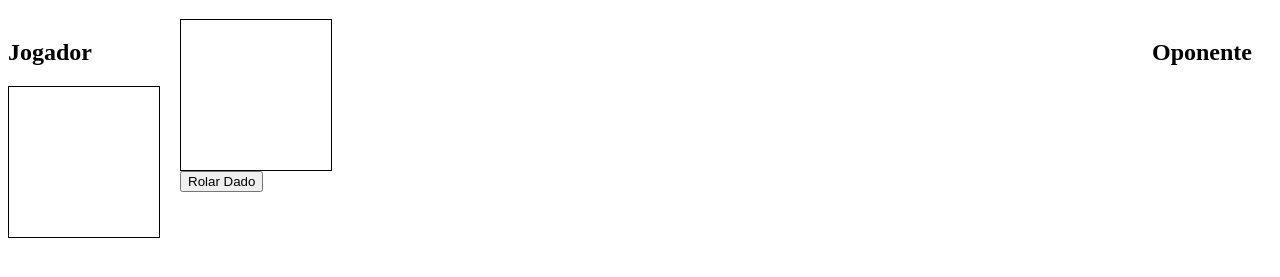
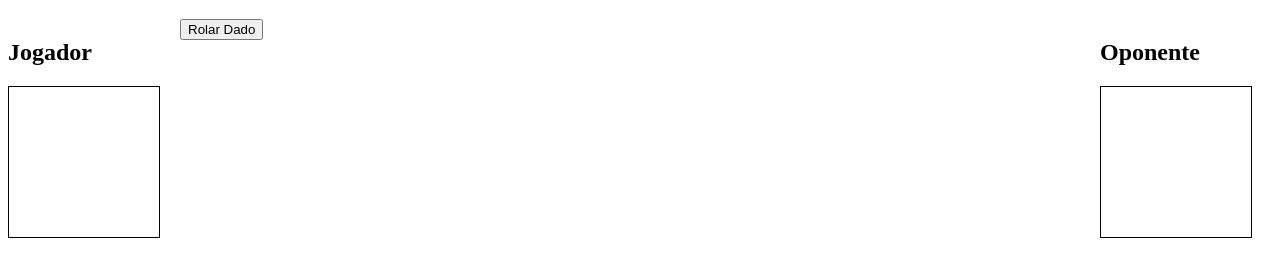
Before and after one commit to ufjf-dcc202/ufjf-dcc202-2023-3-b-trb-esbugalhado-rafael, a plain HTML site: page index.html in a window 1280 px wide. Shown: the part 61-338 px from the top of the page. Drawn offline with Linux system fonts and the light colour scheme.

Commit message:
correção de erros

```diff
--- a/estilo.css
+++ b/estilo.css
@@ -5,7 +5,7 @@
 
 #oponente {
     float: right;
-    margin-right: 20px;
+    margin-left: 20px;
 }
 
 .tabuleiro {
@@ -27,3 +27,7 @@
     font-size: 20px;
     font-weight: bold;
 }
+
+#tabOponente div{
+    background-color: #ddd;
+}
--- a/index.html
+++ b/index.html
@@ -12,11 +12,11 @@
         <h1>Esbugalhado</h1>
         <div class="jogador">
             <h2>Jogador</h2>
-            <div class="tabuleiro"></div>
+            <div id="tabuleiro" class="tabuleiro"></div>
         </div>
-        <div>
-            <h2 id="oponente" class="jogador">Oponente</h2>
-            <div class="tabuleiro"></div>
+        <div id="oponente" class="jogador">
+            <h2>Oponente</h2>
+            <div id="tabOponente" class="tabuleiro"></div>
         </div>
         <button>Rolar Dado</button>
     </main>
```
